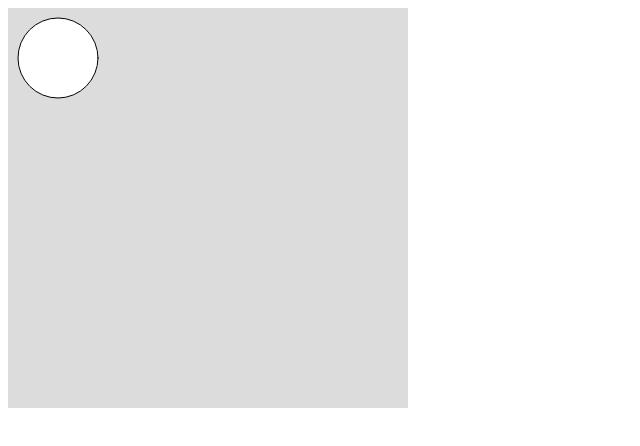
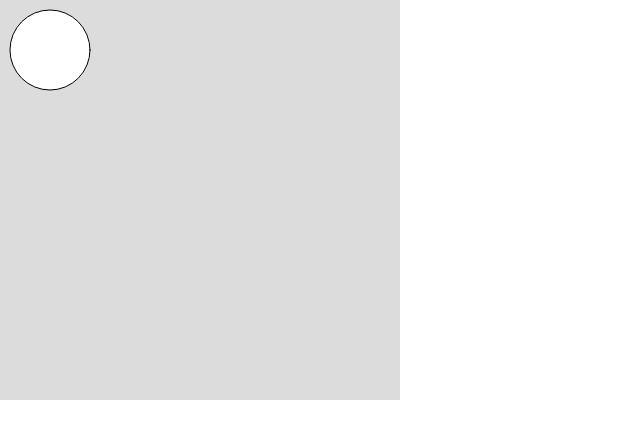
Before and after one commit to inokawa/p5-sandbox, a website built with Parcel: page src/index.html in a window 1280 px wide. Shown: the whole page, without its empty margins (0-640 px from the left). Built offline with nearby package versions, Linux system fonts and the light colour scheme.

Commit message:
Update index.html

```diff
--- a/src/index.html
+++ b/src/index.html
@@ -4,7 +4,15 @@
     <meta charset="UTF-8" />
     <meta name="viewport" content="width=device-width, initial-scale=1.0" />
     <title>Hello p5.js</title>
+    <style>
+      body {
+        padding: 0;
+        margin: 0;
+      }
+    </style>
     <script src="index.ts"></script>
   </head>
-  <body></body>
+  <body>
+    <div id="main"></div>
+  </body>
 </html>
--- a/src/index.ts
+++ b/src/index.ts
@@ -11,4 +11,4 @@ const sketch = (p: p5) => {
   };
 };
 
-new p5(sketch);
+new p5(sketch, "main");
```
